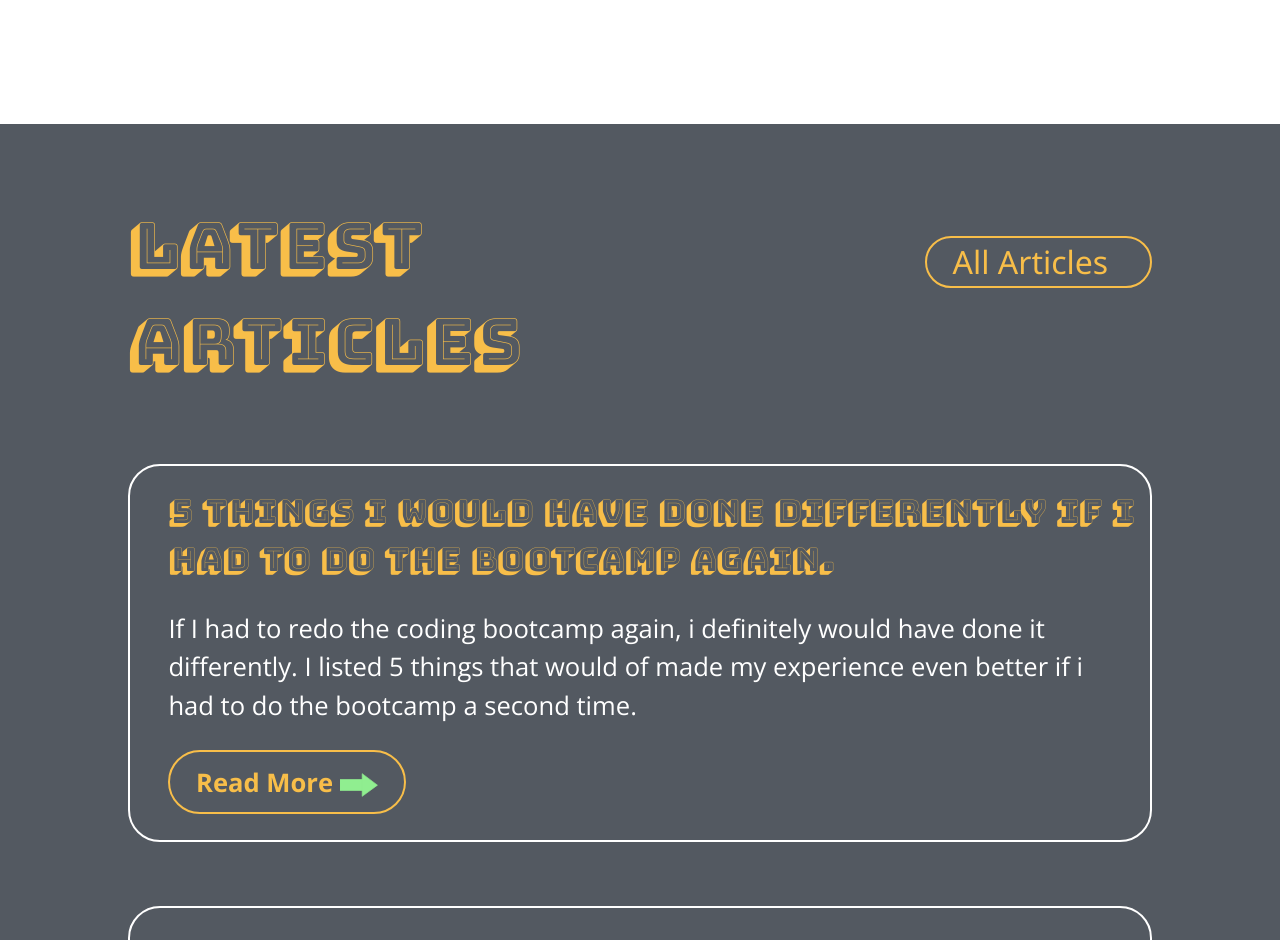
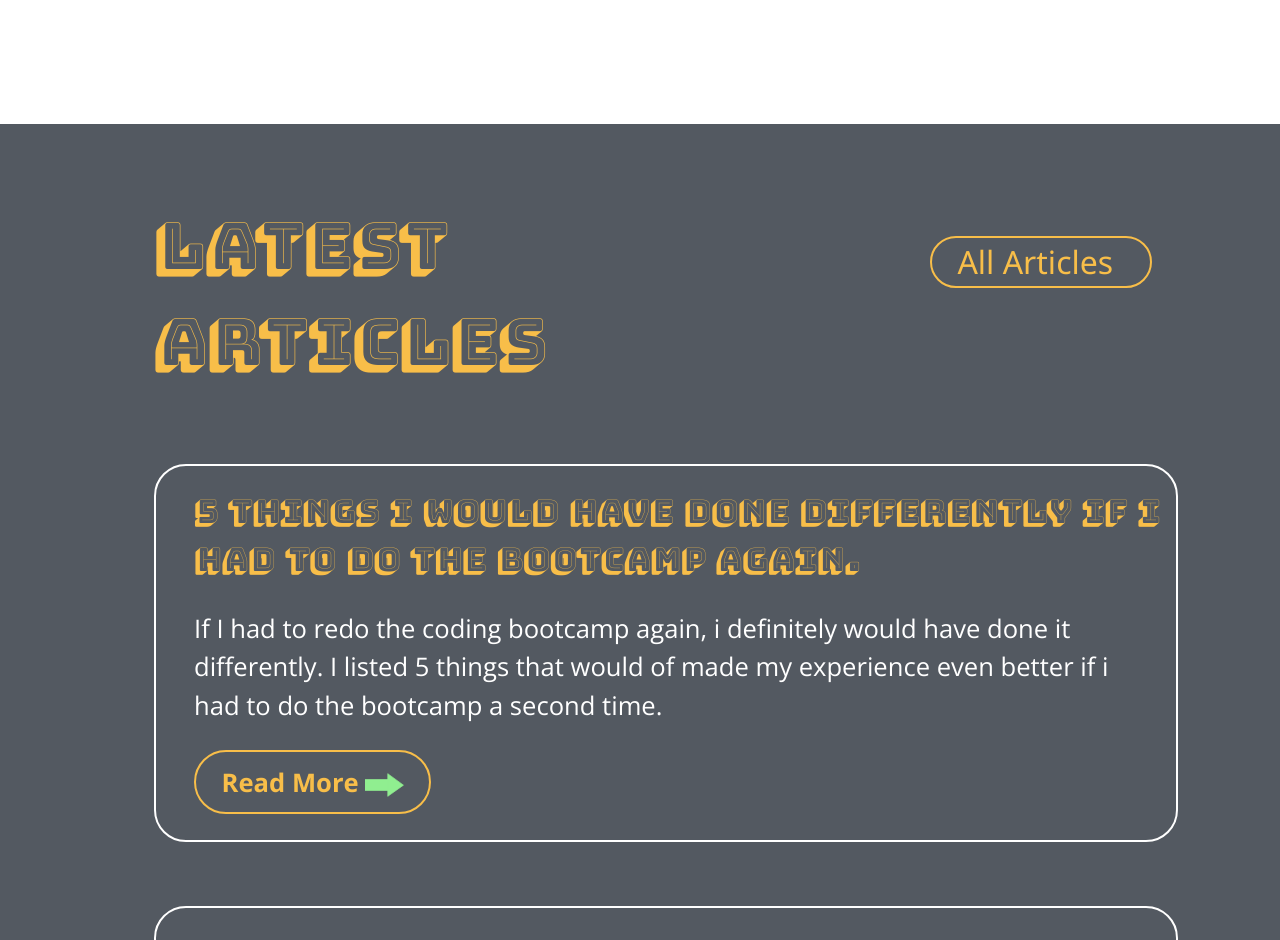
Before and after one commit to StudentCZ/my-website, a React (Create React App) app: page / in a window 1280 px wide. Shown: the part 1880-2820 px from the top of the page. Built offline with nearby package versions, Linux system fonts and the light colour scheme.

Commit message:
changed margin and padding on article page

```diff
--- a/src/components/Articles.module.css
+++ b/src/components/Articles.module.css
@@ -8,7 +8,7 @@
 }
 
 .title {
-  padding: 5vw 5vw 5vw 10vw;
+  padding: 5vw 5vw 5vw 12vw;
   font-family: 'Bungee Shade', cursive;
   font-size: 5vw;
   color: #f8be49;
@@ -38,7 +38,7 @@ a {
   width: 80vw;
   border: 0.2vw solid white;
   margin-left: auto;
-  margin-right: auto;
+  margin-right: 8vw;
   border-radius: 2.5vw;
   margin-bottom: 5vw;
 }
```
